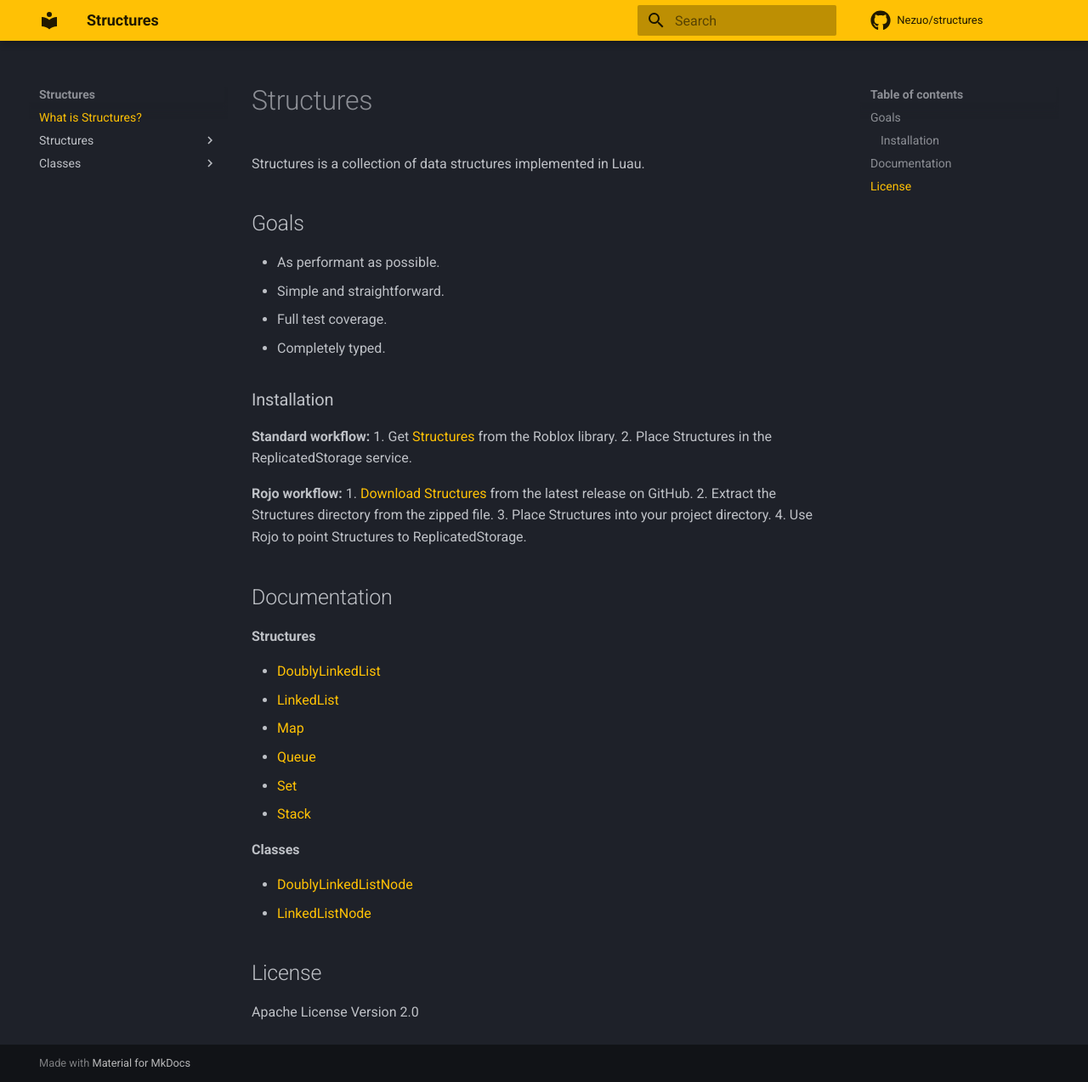
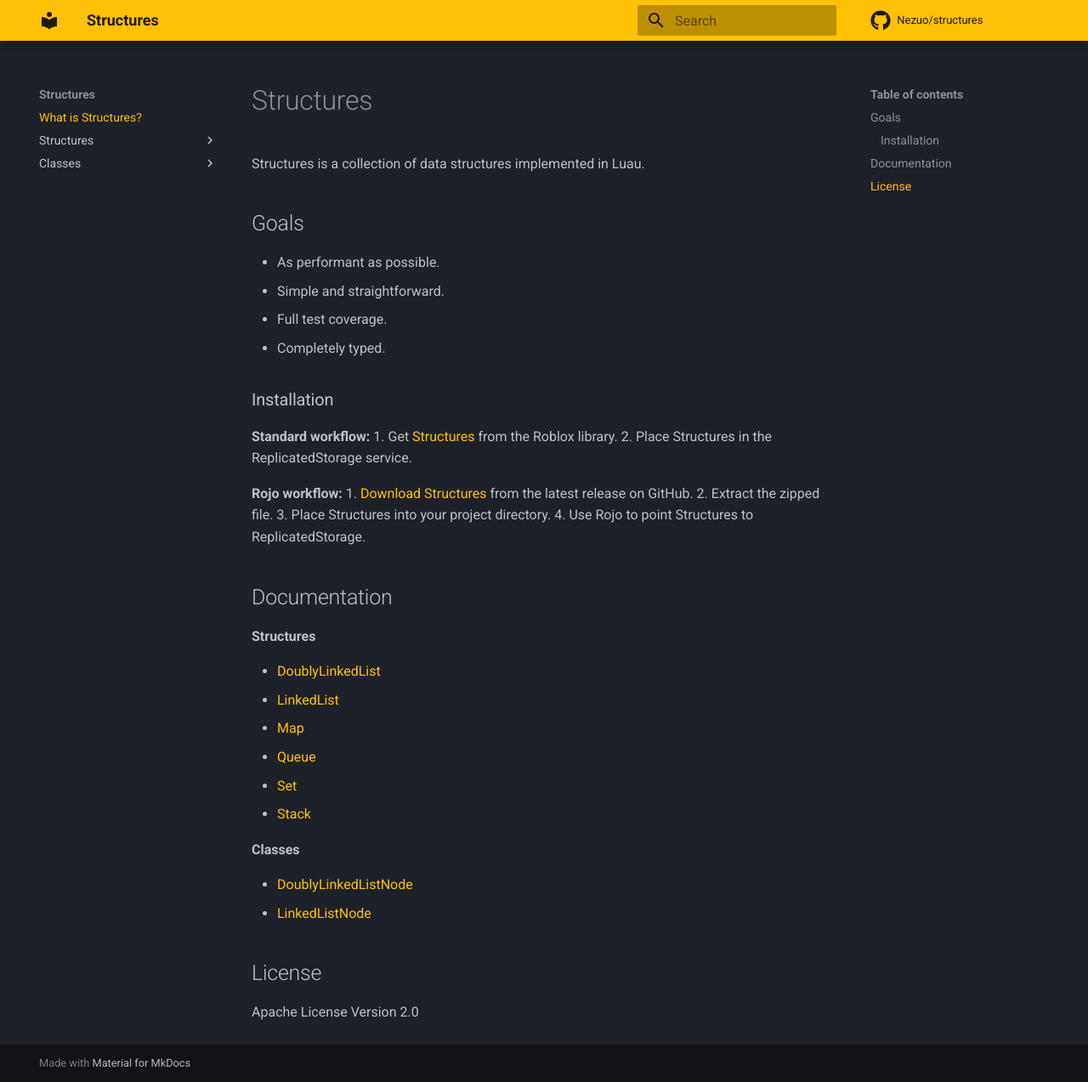
Before and after one commit to Nezuo/structures, an MkDocs documentation site: the page built from docs/index.md, in a window 1280 px wide and 1273 px high. Shown: the whole window at 85% size. Built offline with MkDocs 1.6.1 and Material for MkDocs 9.7.7, drawn with Linux system fonts in a browser that asks for light colours; comment, search, counter and statistics services are not loaded.

Commit message:
Update docs

```diff
--- a/docs/index.md
+++ b/docs/index.md
@@ -15,7 +15,7 @@
 
 **Rojo workflow:**
 1. [Download Structures](https://github.com/Nezuo/structures/releases/latest/download/structures.zip) from the latest release on GitHub.
-2. Extract the Structures directory from the zipped file.
+2. Extract the zipped file.
 3. Place Structures into your project directory.
 4. Use Rojo to point Structures to ReplicatedStorage.
 
```
